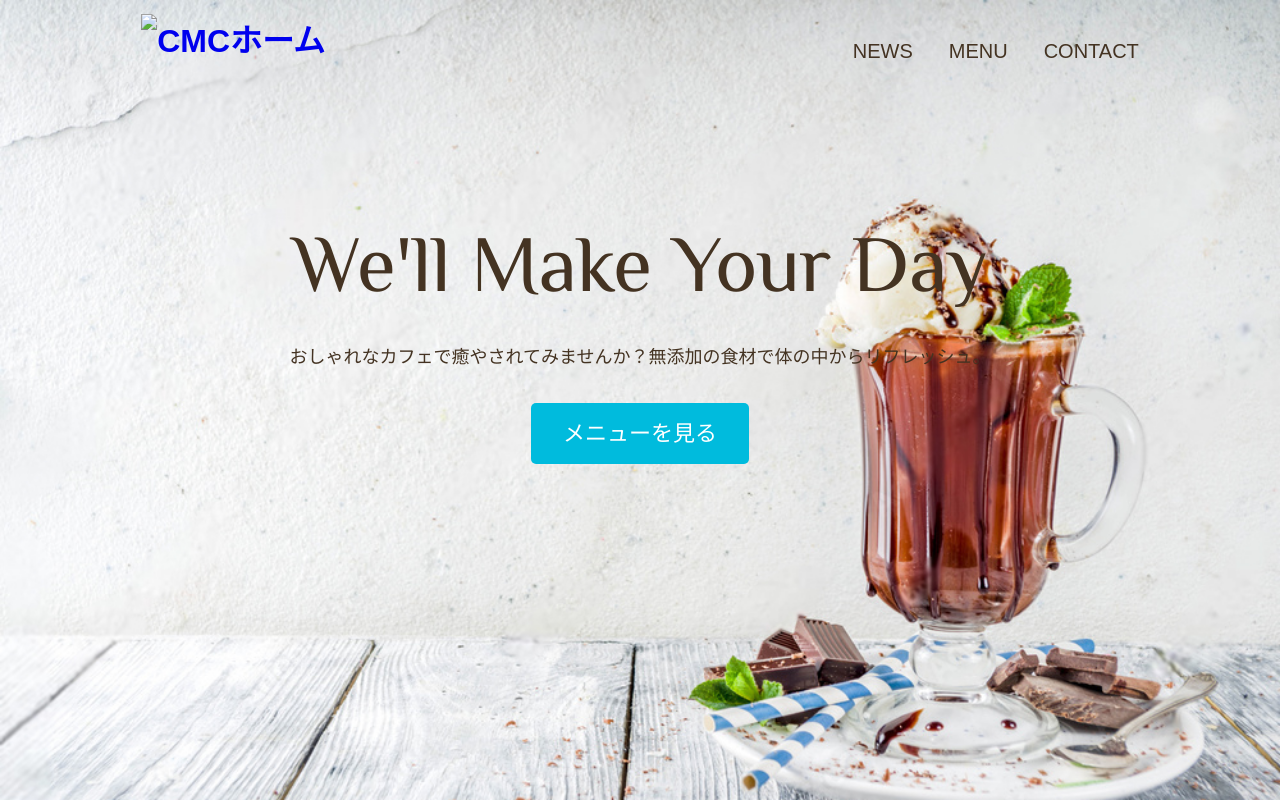
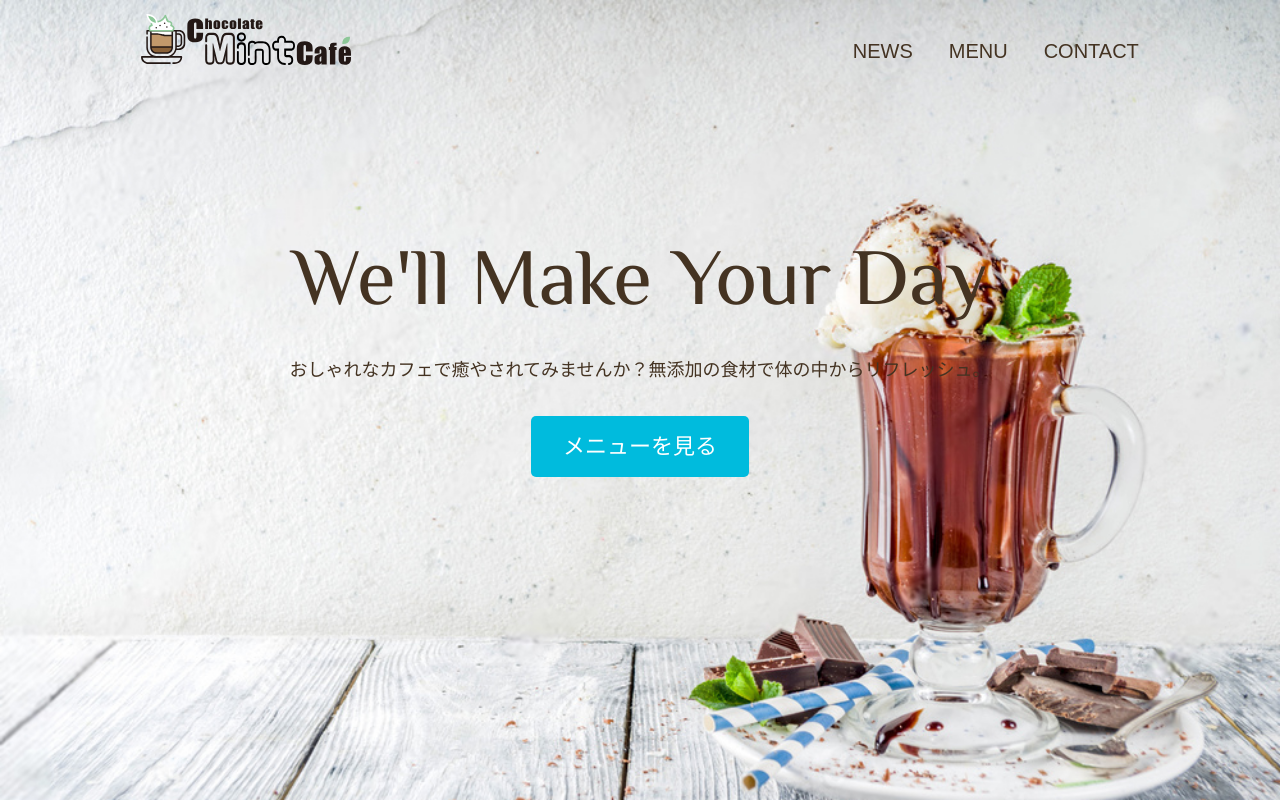
Before and after one commit to mwoousngk/mooousngk, a plain HTML site: page index.html in a window 1280 px wide. Drawn offline with Linux system fonts and the light colour scheme; some packages are replaced by stand-ins of ours; files whose address does not match are found by name.

Commit message:
Update index.html

```diff
--- a/index.html
+++ b/index.html
@@ -25,7 +25,7 @@
       rel="stylesheet"
     />
     <link href="css/style.css" rel="stylesheet" />
-    <link rel="icon" type="image/png" href="images/favicon-32x32_02.png" />
+    <link rel="icon" type="image/png" href="https://github.com/mwoousngk/mooousngk/blob/main/favicon-32x32_02.png?raw=true" />
   </head>
 
   <body>
@@ -33,7 +33,7 @@
       <header class="page-header wrapper">
         <h1>
           <a href="index.html"
-            ><img class="logo" src="images/CMC_logo.svg" alt="CMCホーム"
+            ><img class="logo" src="https://raw.githubusercontent.com/mwoousngk/mooousngk/97891774f6ad3b2c4ed9a62e459d78328c3efca6/CMC_logo.svg" alt="CMCホーム"
           /></a>
         </h1>
         <nav>
```
